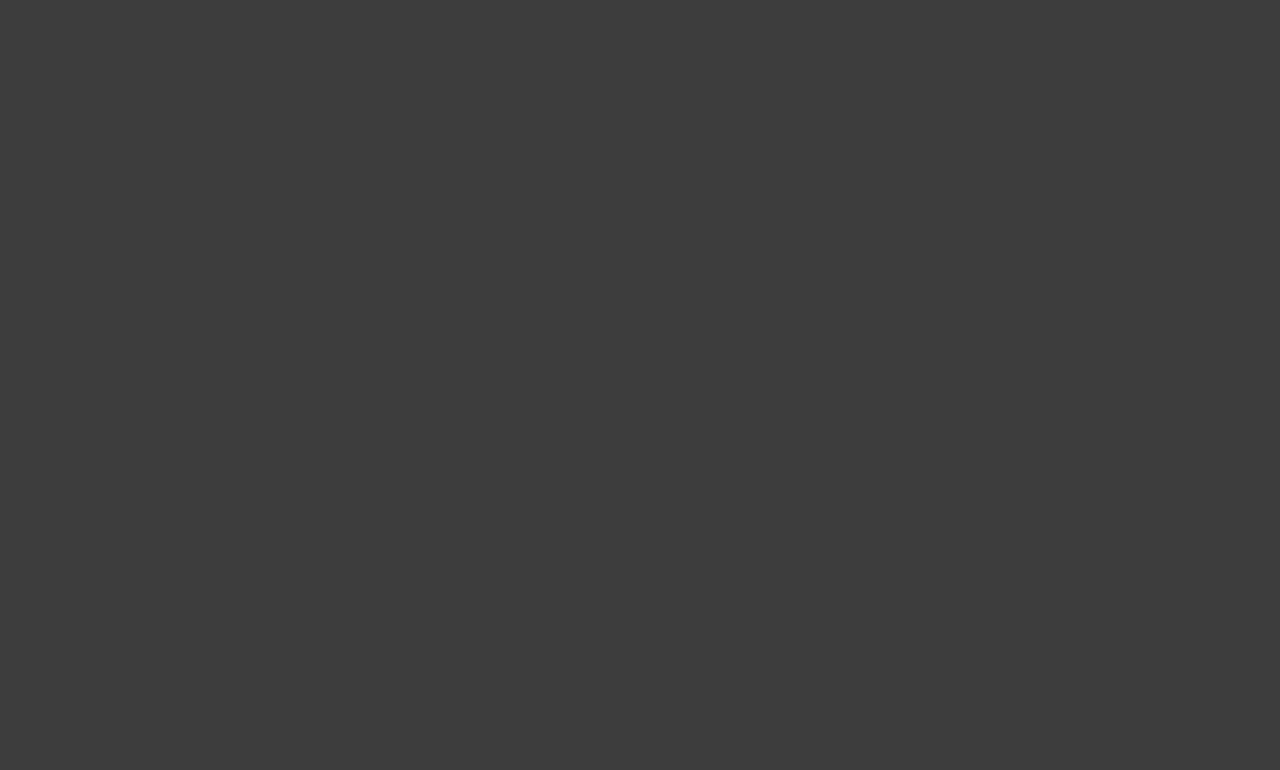
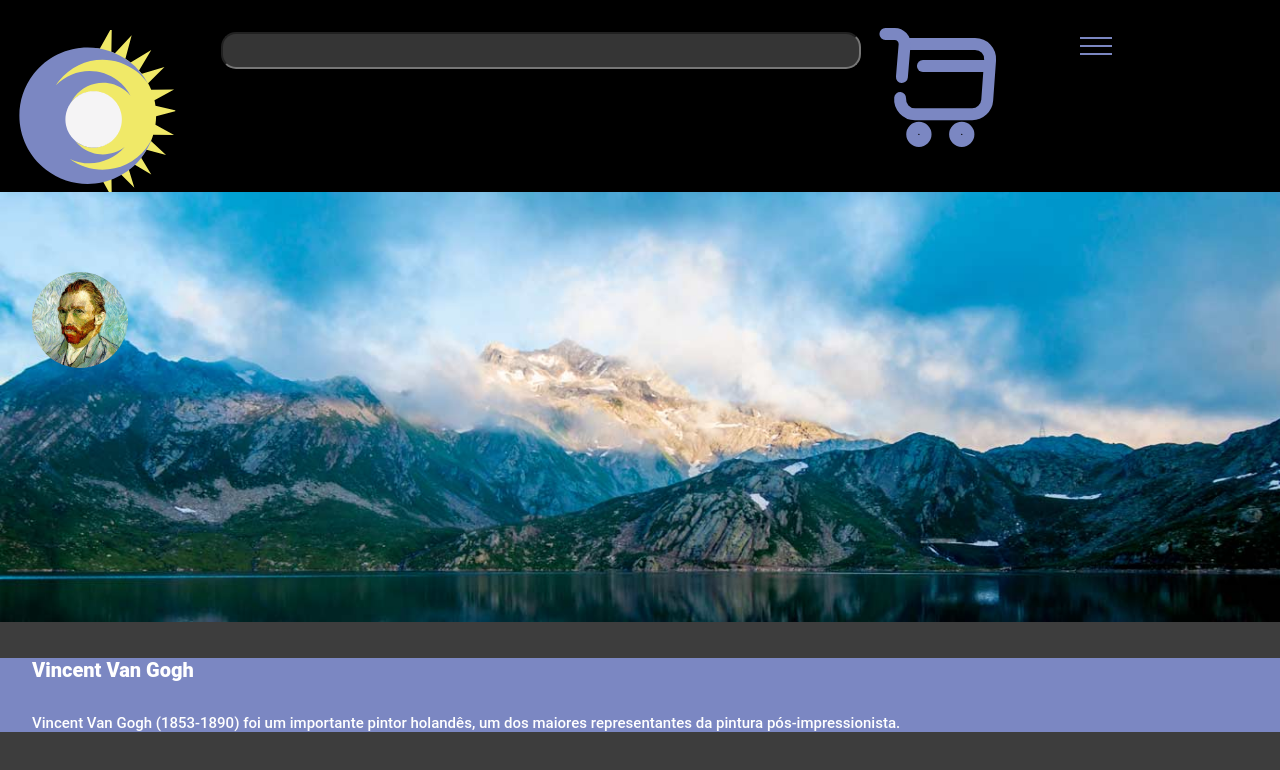
Before and after one commit to joaovitorvas/ivanty, a React (Create React App) app: page /perfil in a window 1280 px wide. Before the commit this address had no page. Shown: the top 770 px of the page. Built offline with nearby package versions, Linux system fonts and the light colour scheme.

Commit message:
atualização 20/09

```diff
--- a/src/App.js
+++ b/src/App.js
@@ -9,6 +9,7 @@ import { Home } from './pages/home/index'
 import { Pinturas } from './pages/pinturas/index'
 // import { PinturaOGrito } from './pages/pinturaOGrito/index'
 import { Card } from "./pages/card";
+import { Perfil } from "./pages/perfil";
 
 function App() {
   return (
@@ -18,6 +19,7 @@ function App() {
         <Route path="/" element={<Home />} />
         <Route path="/pinturas" element={<Pinturas />} />
         <Route path="/card" element={<Card />} />
+        <Route path="/perfil" element={<Perfil />} />
         {/* <Route path="/oGrito" element={<PinturaOGrito />} /> */}
         </Routes>
     </Router>
--- a/src/components/Header/index.jsx
+++ b/src/components/Header/index.jsx
@@ -17,9 +17,15 @@ export const Header = () => {
           <Menu/>
         </FirstHeaderContainer>
         <SecondHeaderContainer>
-          <NavigateButton>Destaque</NavigateButton>
-          <NavigateButton>Lançamentos</NavigateButton>
-          <NavigateButton>Artistas</NavigateButton>
+          <a href="/">
+            <NavigateButton>Destaque</NavigateButton>
+          </a>
+          <a href="/">
+            <NavigateButton>Lançamentos</NavigateButton>
+          </a>
+          <a href="/">
+            <NavigateButton>Artistas</NavigateButton>
+          </a>
         </SecondHeaderContainer>
       </HeaderContainers>
 
--- a/src/components/Header/styles.js
+++ b/src/components/Header/styles.js
@@ -27,4 +27,5 @@ export const NavigateButton = styled.button`
   color: #fff;
   font-family: 'Roboto', sans-serif;
   font-size: .9rem;
+  border: none;
 `
--- a/src/components/Main/index.jsx
+++ b/src/components/Main/index.jsx
@@ -6,8 +6,6 @@ export const MainContainer = () => {
     <Main>
         <ArtistsContainer/>
 
-        {/* <ArtsContainer/>
-        <ArtsContainer/> */}
     </Main>
   );
 };
--- a/src/components/Menu/index.jsx
+++ b/src/components/Menu/index.jsx
@@ -3,15 +3,16 @@ import './styles.css'
 export const Menu = () => {
     return (
         <>
-            <div className="hamburger-menu">
+            <div class="hamburger-menu">
                 <input id="menu__toggle" type="checkbox" />
-                <label className="menu__btn" htmlFor="menu__toggle">
-                    <span></span>
+                <label class="menu__btn" for="menu__toggle">
+                <span></span>
                 </label>
-                <ul className="menu__box">
-                    <li>Cadastrar-se</li>
-                    <li></li>
-                    <li></li>
+
+                <ul class="menu__box">
+                <li><a class="menu__item" href="/">Home</a></li>
+                <li><a class="menu__item" href="/perfil">Perfil</a></li>
+                <li><a class="menu__item" href="#">Team</a></li>
                 </ul>
             </div>
         </>
--- a/src/components/Menu/styles.css
+++ b/src/components/Menu/styles.css
@@ -33,7 +33,7 @@
   width: 100%;
   height: 2px;
   /*Cor do Simbolo do Menu */
-  background-color: white;
+  background-color: #7B87C2;
   transition-duration: .25s;
 }
 .menu__btn > span::before {
@@ -69,18 +69,15 @@
   text-decoration: none;
   transition-duration: .25s;
 }
+
 .menu__item:hover {
-  background-color: #000000;
+background-color:#000000
 }
 
 .menu__itemcadastro{
-  display: block;
-  padding: 12px 24px;
-  color: #333;
-  font-family: 'Roboto', sans-serif;
-  font-size: 20px;
-  font-weight: 600;
-  text-decoration: none;
-  transition-duration: .25s;
-  bottom: auto;
+display:block;padding:
+12px
+24px;color:#333;font-family:'Roboto',sans-serif;font-size:
+20px;font-weight:
+600;text-decoration:none;transition-duration:.25s;bottom:auto
 }
--- /dev/null
+++ b/src/components/PerfilContent/index.jsx
@@ -0,0 +1,21 @@
+// import artist from './../../assets/images/artist.jpg'
+import { PerfilBio, PerfilDescription, PerfilImage, PerfilName, PerfilPhoto } from './styles';
+import perfilImage from './../../assets/images/perfilImage.jpg'
+import perfilPhoto from './../../assets/images/artist.jpg'
+
+export const PerfilContent = () => {
+    return (
+        <>
+            <PerfilImage src={perfilImage}/>
+            <PerfilPhoto src={perfilPhoto} />
+            <PerfilDescription>
+                <PerfilName>
+                    Vincent Van Gogh
+                </PerfilName>
+                <PerfilBio>
+                    Vincent Van Gogh (1853-1890) foi um importante pintor holandês, um dos maiores representantes da pintura pós-impressionista.
+                </PerfilBio>
+            </PerfilDescription>
+        </>
+    );
+  }
--- /dev/null
+++ b/src/components/PerfilContent/styles.js
@@ -0,0 +1,41 @@
+import styled from "styled-components";
+
+export const PerfilImage = styled.img`
+    width: 100%;
+    height: auto;
+`
+
+export const PerfilPhoto = styled.img`
+    position: absolute;
+    left: 2rem;
+    top: 17rem;
+    width: 6rem;
+    height: auto;
+    border-radius: 10.875rem;
+`
+
+export const PerfilDescription = styled.div`
+    width: 100%
+    padding: 2rem;
+    background: #7B87C2;
+`
+
+export const PerfilName = styled.p`
+    margin: 2rem;
+    color: #FFF;
+    font-family: Roboto;
+    font-size: 1.25rem;
+    font-style: normal;
+    font-weight: 900;
+    line-height: normal;
+`
+
+export const PerfilBio = styled.p`
+    margin: 2rem;
+    color: #FFF;
+    font-family: Roboto;
+    font-size: 0.9375rem;
+    font-style: normal;
+    font-weight: 500;
+    line-height: normal;
+`
--- /dev/null
+++ b/src/pages/perfil/index.jsx
@@ -0,0 +1,13 @@
+import { Header } from '../../components/Header'
+import { PerfilContent } from '../../components/PerfilContent';
+
+const Perfil = () => {
+  return (
+    <div className="Pinturas">
+      <Header/>
+      <PerfilContent/>
+    </div>
+  );
+}
+
+export { Perfil }
--- a/src/pages/pinturaOGrito/index.jsx
+++ b/src/pages/pinturaOGrito/index.jsx
@@ -2,7 +2,6 @@ import { Header } from '../../components/Header'
 import { Banner } from '../../components/Banner'
 import pintura from './../../assets/images/oGrito.jpg'
 import { TextBox } from '../../components/ObraTextBox'
-title = 'O grito'
 
 const PinturaOGrito = () => {
   return (
```
Also changed, not shown: src/components/ArtsContainer/index.jsx (deleted, +0 -10 lines), src/assets/images/perfilImage.jpg (added), src/pages/perfil/styles.js (added).
